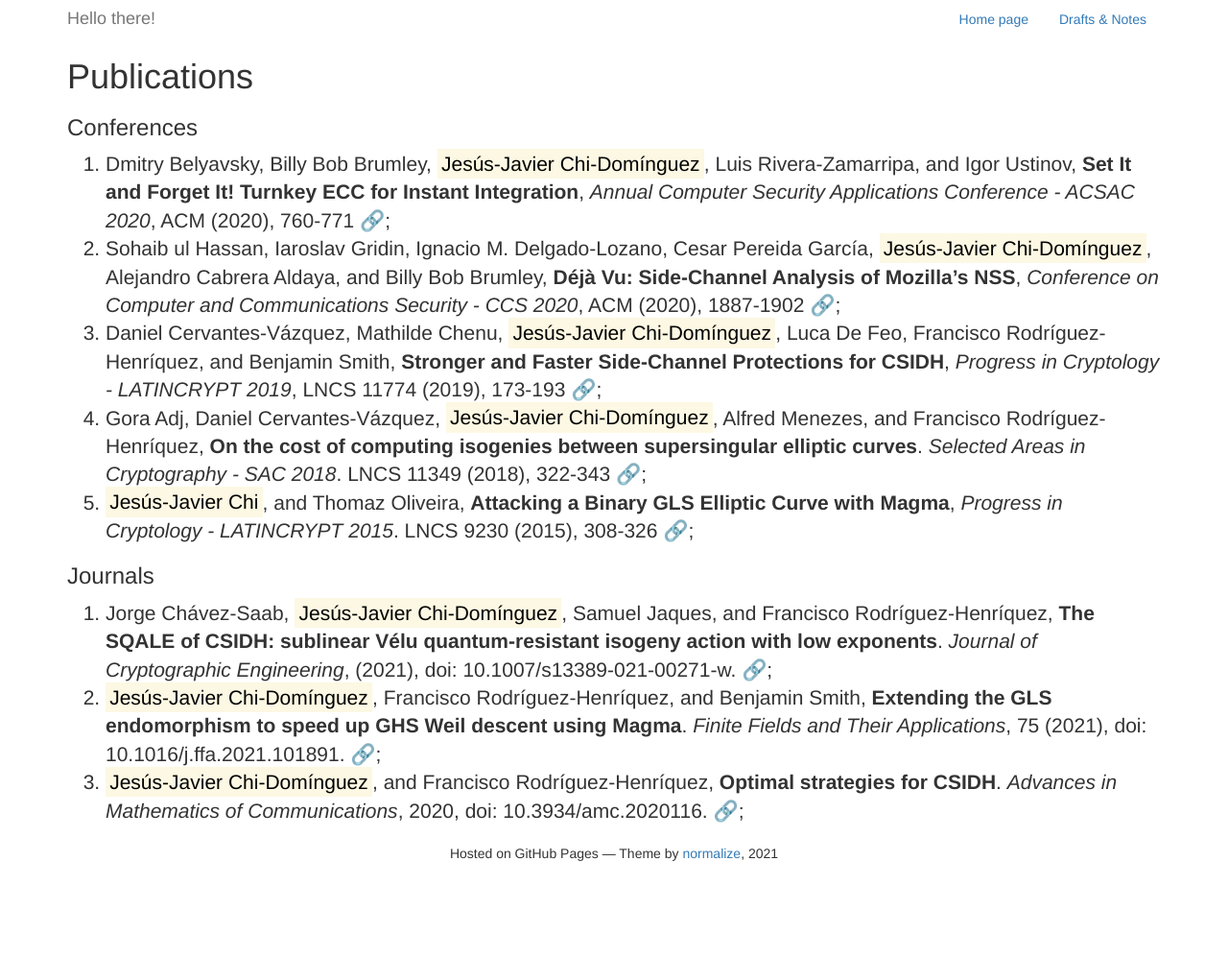
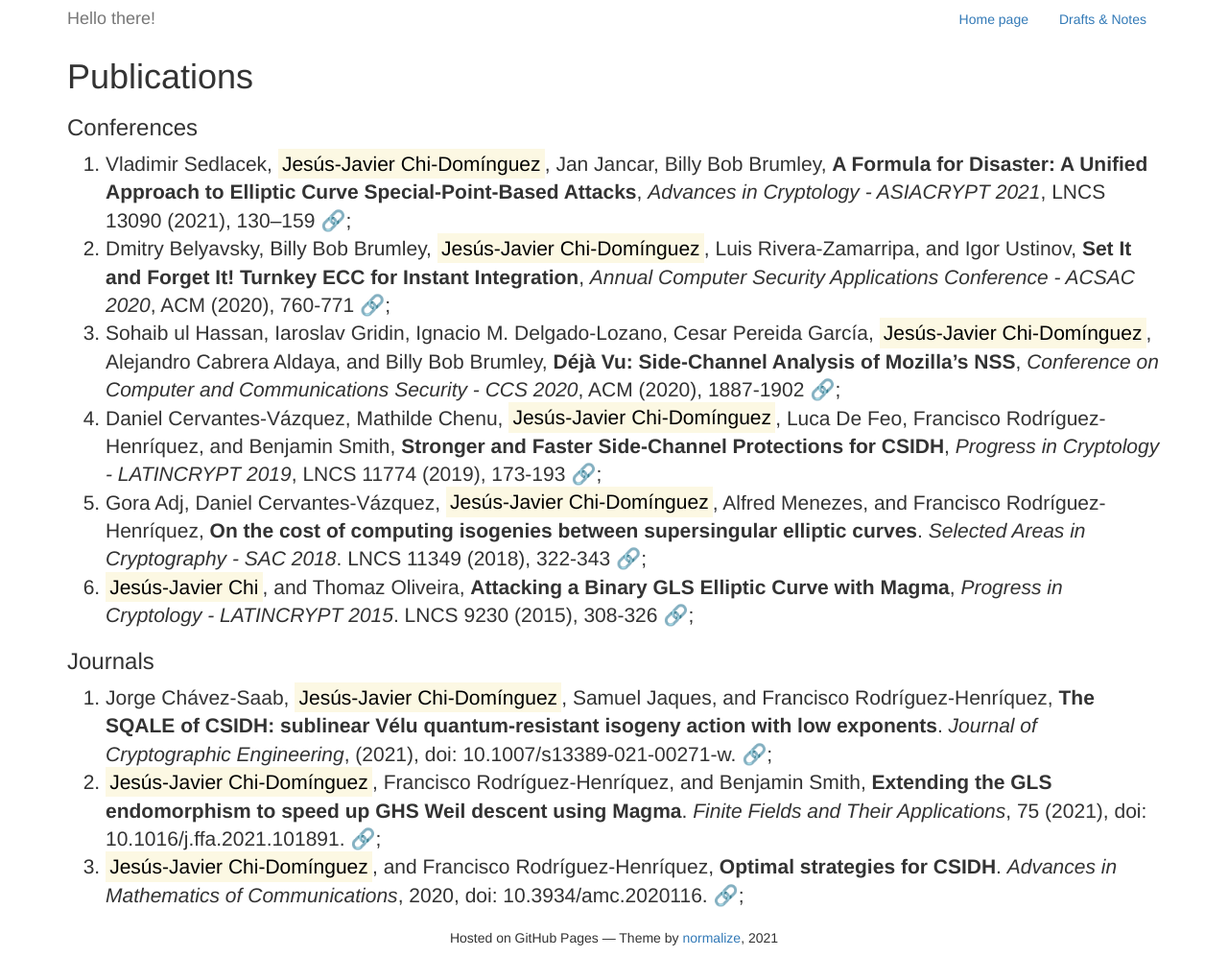
Before and after one commit to JJChiDguez/JJChiDguez.github.io, a Jekyll site: the page built from docs/publications.md, in a window 1280 px wide. Shown: the whole page at 96% size. Built offline with Jekyll 4.4.1, drawn with Linux system fonts in a browser that asks for light colours; before the commit the page ends 909 px from its top, so only the background shows below that.

Commit message:
update: fix CV status, and add new publication

```diff
--- a/docs/publications.md
+++ b/docs/publications.md
@@ -8,11 +8,12 @@
 
 ### Conferences
 
-1. Dmitry Belyavsky, Billy Bob Brumley, <mark>Jes&uacute;s-Javier Chi-Dom&iacute;nguez</mark>, Luis Rivera-Zamarripa, and Igor Ustinov, **Set It and Forget It! Turnkey ECC for Instant Integration**, _Annual Computer Security Applications Conference - ACSAC 2020_, ACM (2020), 760-771 [&#128279;](https://doi.org/10.1145/3427228.3427291);
-2. Sohaib ul Hassan, Iaroslav Gridin, Ignacio M. Delgado-Lozano, Cesar Pereida Garc&iacute;a, <mark>Jes&uacute;s-Javier Chi-Dom&iacute;nguez</mark>, Alejandro Cabrera Aldaya, and Billy Bob Brumley, **D&eacute;j&agrave; Vu: Side-Channel Analysis of Mozilla's NSS**, _Conference on Computer and Communications Security - CCS 2020_, ACM (2020), 1887-1902 [&#128279;](https://doi.org/10.1145/3372297.3421761);
-3. Daniel Cervantes-V&aacute;zquez, Mathilde Chenu, <mark>Jes&uacute;s-Javier Chi-Dom&iacute;nguez</mark>, Luca De Feo, Francisco Rodr&iacute;guez-Henr&iacute;quez, and Benjamin Smith, **Stronger and Faster Side-Channel Protections for CSIDH**, _Progress in Cryptology - LATINCRYPT 2019_, LNCS 11774 (2019), 173-193 [&#128279;](https://doi.org/10.1007/978-3-030-30530-7_9);
-4. Gora Adj, Daniel Cervantes-V&aacute;zquez, <mark>Jes&uacute;s-Javier Chi-Dom&iacute;nguez</mark>, Alfred Menezes, and Francisco Rodr&iacute;guez-Henr&iacute;quez, **On the cost of computing isogenies between supersingular elliptic curves**. _Selected Areas in Cryptography - SAC 2018_. LNCS 11349 (2018), 322-343 [&#128279;](https://doi.org/10.1007/978-3-030-10970-7_15);
-5. <mark>Jes&uacute;s-Javier Chi</mark>, and Thomaz Oliveira, **Attacking a Binary GLS Elliptic Curve with Magma**, _Progress in Cryptology - LATINCRYPT 2015_. LNCS 9230 (2015), 308-326 [&#128279;](https://doi.org/10.1007/978-3-319-22174-8_17);
+1. Vladimir Sedlacek, <mark>Jes&uacute;s-Javier Chi-Dom&iacute;nguez</mark>, Jan Jancar, Billy Bob Brumley, **A Formula for Disaster: A Unified Approach to Elliptic Curve Special-Point-Based Attacks**, _Advances in Cryptology - ASIACRYPT 2021_, LNCS 13090 (2021), 130--159 [&#128279;](https://doi.org/10.1007/978-3-030-92062-3_5);
+2. Dmitry Belyavsky, Billy Bob Brumley, <mark>Jes&uacute;s-Javier Chi-Dom&iacute;nguez</mark>, Luis Rivera-Zamarripa, and Igor Ustinov, **Set It and Forget It! Turnkey ECC for Instant Integration**, _Annual Computer Security Applications Conference - ACSAC 2020_, ACM (2020), 760-771 [&#128279;](https://doi.org/10.1145/3427228.3427291);
+3. Sohaib ul Hassan, Iaroslav Gridin, Ignacio M. Delgado-Lozano, Cesar Pereida Garc&iacute;a, <mark>Jes&uacute;s-Javier Chi-Dom&iacute;nguez</mark>, Alejandro Cabrera Aldaya, and Billy Bob Brumley, **D&eacute;j&agrave; Vu: Side-Channel Analysis of Mozilla's NSS**, _Conference on Computer and Communications Security - CCS 2020_, ACM (2020), 1887-1902 [&#128279;](https://doi.org/10.1145/3372297.3421761);
+4. Daniel Cervantes-V&aacute;zquez, Mathilde Chenu, <mark>Jes&uacute;s-Javier Chi-Dom&iacute;nguez</mark>, Luca De Feo, Francisco Rodr&iacute;guez-Henr&iacute;quez, and Benjamin Smith, **Stronger and Faster Side-Channel Protections for CSIDH**, _Progress in Cryptology - LATINCRYPT 2019_, LNCS 11774 (2019), 173-193 [&#128279;](https://doi.org/10.1007/978-3-030-30530-7_9);
+5. Gora Adj, Daniel Cervantes-V&aacute;zquez, <mark>Jes&uacute;s-Javier Chi-Dom&iacute;nguez</mark>, Alfred Menezes, and Francisco Rodr&iacute;guez-Henr&iacute;quez, **On the cost of computing isogenies between supersingular elliptic curves**. _Selected Areas in Cryptography - SAC 2018_. LNCS 11349 (2018), 322-343 [&#128279;](https://doi.org/10.1007/978-3-030-10970-7_15);
+6. <mark>Jes&uacute;s-Javier Chi</mark>, and Thomaz Oliveira, **Attacking a Binary GLS Elliptic Curve with Magma**, _Progress in Cryptology - LATINCRYPT 2015_. LNCS 9230 (2015), 308-326 [&#128279;](https://doi.org/10.1007/978-3-319-22174-8_17);
 
 ### Journals
 1. Jorge Ch&aacute;vez-Saab, <mark>Jes&uacute;s-Javier Chi-Dom&iacute;nguez</mark>, Samuel Jaques, and Francisco Rodr&iacute;guez-Henr&iacute;quez, **The SQALE of CSIDH: sublinear V&eacute;lu quantum-resistant isogeny action with low exponents**. _Journal of Cryptographic Engineering_, (2021), doi: 10.1007/s13389-021-00271-w. [&#128279;](https://doi.org/10.1007/s13389-021-00271-w);
```
Also changed, not shown: docs/preprints.md (+1 -1 lines), docs/Gemfile.lock, 2 other files.
